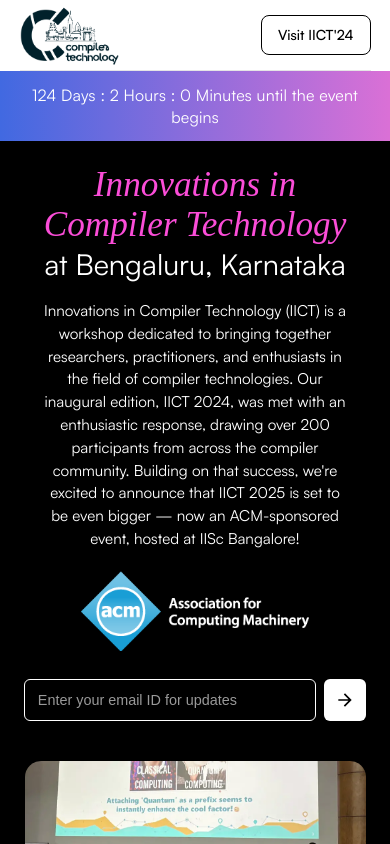
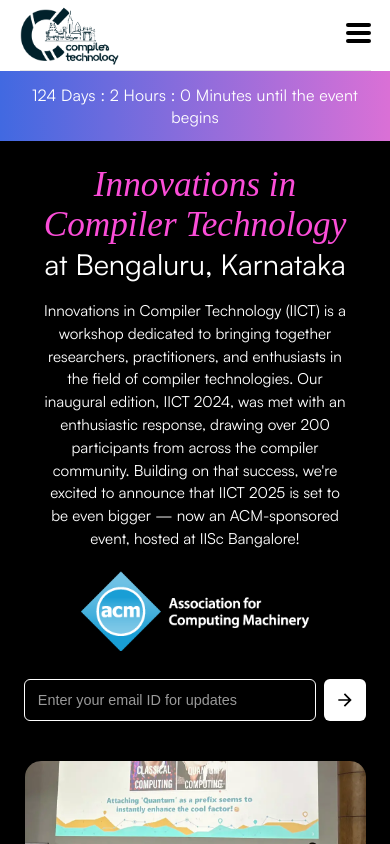
Before and after one commit to compilertech/compilertech-fe, a React (Vite) app: page / in a window 390 px wide. Shown: the top 844 px of the page. Built offline with nearby package versions, Linux system fonts and the light colour scheme.

Commit message:
Added mobile hamburger icon

```diff
--- a/src/components/2025Page/NewHeader.tsx
+++ b/src/components/2025Page/NewHeader.tsx
@@ -6,6 +6,8 @@ import {
   SMALL_MOBILE_BREAKPOINT,
   TABLET_BREAKPOINT,
 } from "../../styles/GlobalStyle";
+import { useState } from "react";
+import { FiExternalLink } from "react-icons/fi";
 // import { useState } from "react";
 
 const navigationLinks = [
@@ -16,11 +18,11 @@ const navigationLinks = [
 const Header: React.FC = () => {
   const navigate = useNavigate();
   const location = useLocation();
-  // const [isMenuOpen, setIsMenuOpen] = useState(false);
+  const [isMenuOpen, setIsMenuOpen] = useState(false);
 
-  // const toggleMenu = () => {
-  //   setIsMenuOpen(!isMenuOpen);
-  // };
+  const toggleMenu = () => {
+    setIsMenuOpen(!isMenuOpen);
+  };
 
   const isActivePath = (path: string) => {
     return location.pathname === path;
@@ -50,20 +52,62 @@ const Header: React.FC = () => {
             Visit IICT'24
           </VisitButton>
         </ActionButtons>
+        <Hamburger onClick={toggleMenu} isOpen={isMenuOpen}>
+          <span></span>
+          <span></span>
+          <span></span>
+        </Hamburger>
+
+        <MobileMenu isOpen={isMenuOpen}>
+          <div style={{ flex: 1 }}>
+            {navigationLinks.map((link, index) => (
+              <MobileNavLink
+                style={
+                  index === 0
+                    ? {
+                        marginTop: "40px",
+                      }
+                    : {}
+                }
+                key={index}
+                isActive={isActivePath(link.path)}
+                onClick={() => {
+                  navigate(link.path);
+                  toggleMenu();
+                }}
+              >
+                {link.text}
+              </MobileNavLink>
+            ))}
+          </div>
+          <div
+            onClick={() => window.open("/2024", "_blank")}
+            style={{
+              cursor: "pointer",
+              fontFamily: "Satoshi",
+              fontSize: "16px",
+              fontWeight: "500",
+              color: "#fff",
+              backgroundColor: "#a93d9d",
+              padding: "12px 24px",
+              textAlign: "center",
+              width: "100%",
+            }}
+          >
+            Visit IICT'24 <FiExternalLink />
+          </div>
+        </MobileMenu>
       </HeaderContent>
-      {/* <HeaderContent>
-        <Navigation border="1px solid rgba(0, 0, 0, 0.1)">
-          {navigationLinks.map((link, index) => (
-            <NavLink
-              key={index}
-              isActive={isActivePath(link.path)}
-              onClick={() => navigate(link.path)}
-            >
-              {link.text}
-            </NavLink>
-          ))}
-        </Navigation>
-      </HeaderContent> */}
+
+      <style>
+        {`
+          @media (min-width: ${MOBILE_BREAKPOINT}) {
+            .mobile-only {
+              display: none;
+            }
+          }
+        `}
+      </style>
       <HeaderBorder />
     </HeaderContainer>
   );
@@ -82,6 +126,54 @@ const HeaderContent = styled.div`
   align-items: center;
   justify-content: space-between;
   margin: 0;
+`;
+
+const Hamburger = styled.div<{ isOpen: boolean }>`
+  display: none;
+  flex-direction: column;
+  cursor: pointer;
+  z-index: 1001;
+  span {
+    height: 4px;
+    width: 25px;
+    background: #000;
+    margin-bottom: 4px;
+    border-radius: 5px;
+    transition: all 0.2s ease-in-out;
+  }
+
+  @media (max-width: ${MOBILE_BREAKPOINT}) {
+    display: flex;
+
+    // Animate hamburger to close icon
+    span:nth-child(1) {
+      transform: ${({ isOpen }) =>
+        isOpen ? "rotate(45deg) translate(7px, 5px)" : "rotate(0)"};
+    }
+    span:nth-child(2) {
+      opacity: ${({ isOpen }) => (isOpen ? "0" : "1")};
+    }
+    span:nth-child(3) {
+      transform: ${({ isOpen }) =>
+        isOpen ? "rotate(-45deg) translate(6px, -5px)" : "rotate(0)"};
+    }
+  }
+`;
+
+const MobileMenu = styled.div<{ isOpen: boolean }>`
+  position: fixed;
+  top: 0;
+  left: 0;
+  width: 100%;
+  height: ${({ isOpen }) => (isOpen ? "100vh" : "0")};
+  background: white;
+  display: flex;
+  flex-direction: column;
+  gap: 2rem;
+  z-index: 1000;
+  margin-top: ${({ isOpen }) => (isOpen ? "0" : "-100vh")};
+  opacity: ${({ isOpen }) => (isOpen ? "1" : "0")};
+  transition: all 0.3s ease;
 `;
 
 const Logo = styled.div`
@@ -133,6 +225,15 @@ const NavLink = styled.div<{ isActive: boolean }>`
   }
 `;
 
+const MobileNavLink = styled.div<{ isActive: boolean }>`
+  cursor: pointer;
+  font-family: "Satoshi", sans-serif;
+  font-size: 16px;
+  font-weight: ${(props) => (props.isActive ? "700" : "500")};
+  color: ${(props) => (props.isActive ? "#a93d9d" : "#333333")};
+  padding: 10px 0;
+  text-align: center;
+`;
 const ActionButtons = styled.div`
   display: flex;
   gap: 1rem;
@@ -141,6 +242,9 @@ const ActionButtons = styled.div`
 
   @media (min-width: ${TABLET_BREAKPOINT}) {
     margin-left: 4rem;
+  }
+  @media (max-width: ${MOBILE_BREAKPOINT}) {
+    display: none;
   }
 `;
 
```
